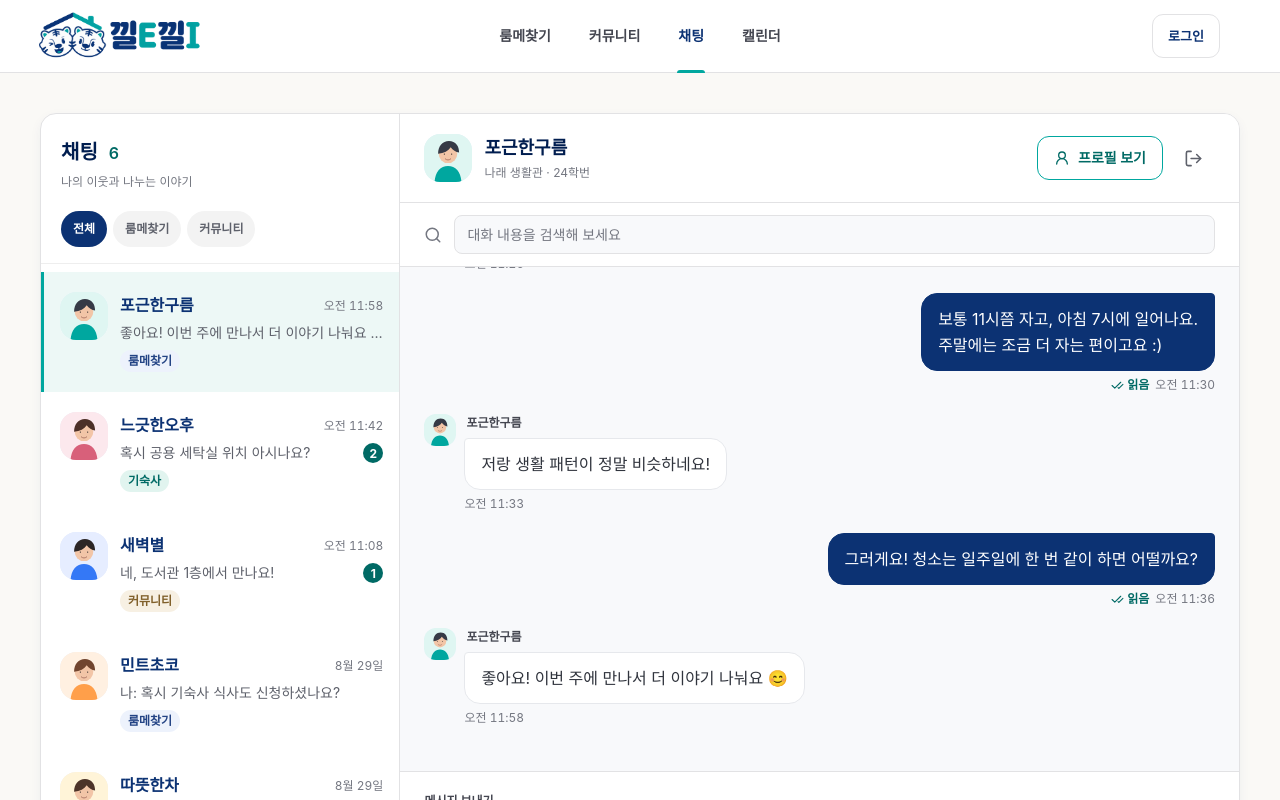
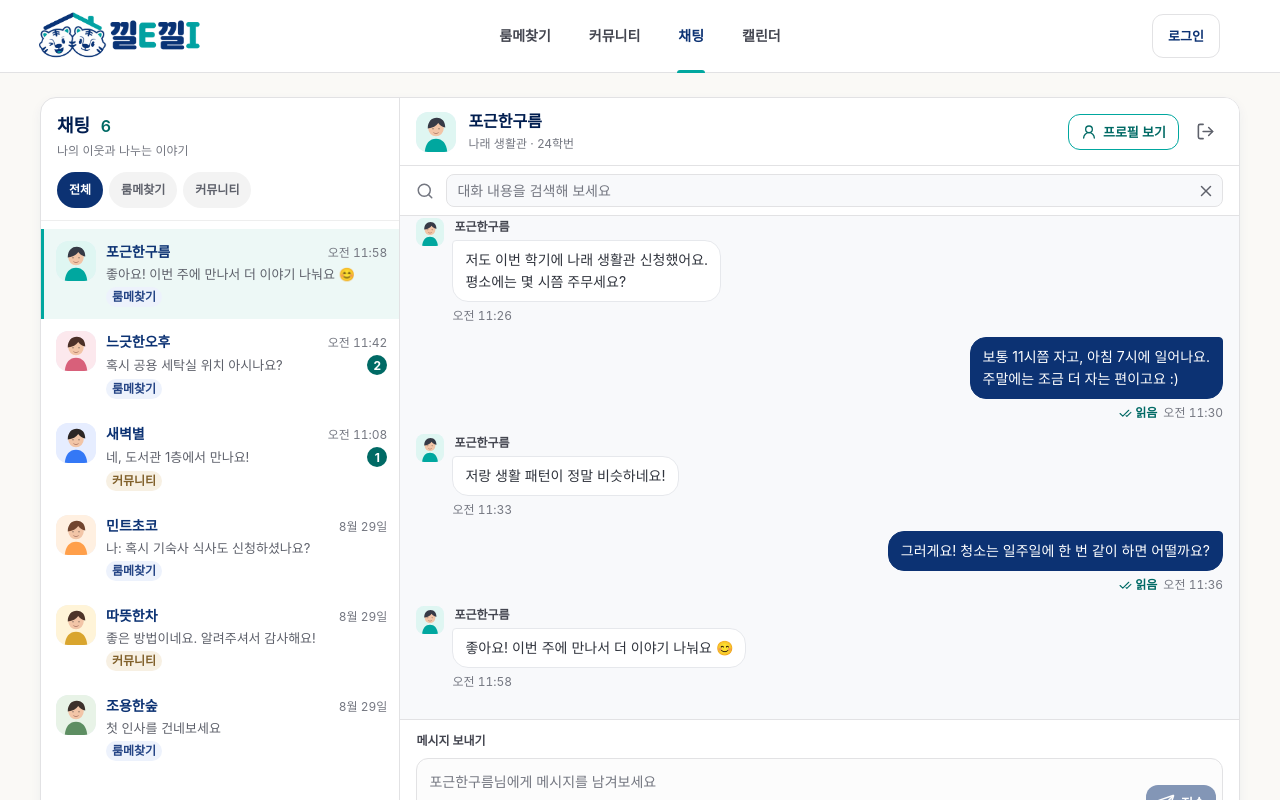
Before and after one commit to kkiri-kkiri/roommate-matching-platform, a React (Create React App) app in the folder frontend/: page /chat in a window 1280 px wide. Shown: the top 800 px of the page. Built offline with nearby package versions, Linux system fonts and the light colour scheme.

Commit message:
20260910 - 임예명 / 채팅 페이지 크기 수정, 아이콘 수정

```diff
--- a/frontend/src/pages/chat/ChatPage.js
+++ b/frontend/src/pages/chat/ChatPage.js
@@ -12,7 +12,7 @@ const CATEGORIES = [
   { id: "roommate", label: "룸메찾기" },
   { id: "community", label: "커뮤니티" },
 ];
-const CATEGORY_LABELS = { dormitory: "기숙사", ...Object.fromEntries(CATEGORIES.map(({ id, label }) => [id, label])) };
+const CATEGORY_LABELS = Object.fromEntries(CATEGORIES.map(({ id, label }) => [id, label]));
 const SAMPLE_TIME = Date.now() - 10 * 60 * 1000;
 const MAX_MESSAGE_LENGTH = 2000;
 
@@ -59,7 +59,7 @@ const INITIAL_ROOMS = [
     ],
   },
   {
-    id: "dormitory-afternoon", category: "dormitory", nickname: "느긋한오후",
+    id: "dormitory-afternoon", category: "roommate", nickname: "느긋한오후",
     photo: createAvatar("#fce8ed", "#d8607a", "#4c3028"), dormitory: "나래", year: "24",
     major: "식품영양학전공", introduction: "조용하고 여유로운 분위기에서 각자의 루틴을 지켜요.",
     tags: ["비흡연", "조용한 방", "주말 외출"], unread: 2, createdAt: sampleTimestamp(120),
@@ -354,9 +354,14 @@ function ChatPage() {
 
                 <S.SearchBar role="search" aria-label="대화 내역 검색">
                   <Search size={18} aria-hidden="true" />
-                  <S.SearchInput type="search" value={messageSearch}
-                    aria-label="대화 내용 검색" placeholder="대화 내용을 검색해 보세요"
-                    onChange={(event) => setMessageSearch(event.target.value)} />
+                  <S.SearchField>
+                    <S.SearchInput type="search" value={messageSearch}
+                      aria-label="대화 내용 검색" placeholder="대화 내용을 검색해 보세요"
+                      onChange={(event) => setMessageSearch(event.target.value)} />
+                    <S.SearchClearButton type="button" aria-label="검색어 지우기" onClick={() => setMessageSearch("")}>
+                      <X size={18} aria-hidden="true" />
+                    </S.SearchClearButton>
+                  </S.SearchField>
                   {searchQuery && <S.SearchCount role="status">{displayedMessages.length}건</S.SearchCount>}
                 </S.SearchBar>
 
@@ -377,7 +382,7 @@ function ChatPage() {
                             {own && <S.ScreenReaderOnly>내 메시지</S.ScreenReaderOnly>}
                             <S.MessageBubble $own={own}>{item.text}</S.MessageBubble>
                             <S.MessageMeta $own={own}>
-                              {own && <S.ReadStatus>{item.read && <CheckCheck size={13} aria-hidden="true" />}{item.read ? "읽음" : "안 읽음"}</S.ReadStatus>}
+                              {own && <S.ReadStatus>{item.read && <CheckCheck size={13} aria-hidden="true" />}{item.read ? "읽음" : "1"}</S.ReadStatus>}
                               <time dateTime={item.sentAt}>{formatTime(item.sentAt)}</time>
                             </S.MessageMeta>
                           </S.BubbleColumn>
--- a/frontend/src/pages/chat/ChatPageCss.js
+++ b/frontend/src/pages/chat/ChatPageCss.js
@@ -8,12 +8,12 @@ const button = css`
   display: inline-flex;
   align-items: center;
   justify-content: center;
-  gap: 8px;
-  min-height: 44px;
-  padding: 10px 16px;
+  gap: 6px;
+  min-height: 36px;
+  padding: 7px 12px;
   border: 1px solid transparent;
   border-radius: 12px;
-  font-size: 14px;
+  font-size: 13px;
   font-weight: 600;
   line-height: 20px;
   text-decoration: none;
@@ -31,7 +31,7 @@ const primary = css`
 
 export const Page = styled.main`
   min-height: 100vh;
-  padding: 40px 20px 64px;
+  padding: 24px 20px 32px;
   color: #1a1c1c;
   background: #faf9f6;
   font-family: "Plus Jakarta Sans", Pretendard, "Noto Sans KR", -apple-system, BlinkMacSystemFont, "Segoe UI", sans-serif;
@@ -40,7 +40,7 @@ export const Page = styled.main`
   button, input, textarea { font-family: inherit; }
   button, a, textarea { -webkit-tap-highlight-color: transparent; }
   svg { flex-shrink: 0; }
-  @media (max-width: 799px) { padding: 24px 16px 40px; }
+  @media (max-width: 799px) { padding: 16px 12px 24px; }
   @media (prefers-reduced-motion: reduce) {
     *, *::before, *::after { scroll-behavior: auto !important; transition: none !important; animation: none !important; }
   }
@@ -49,7 +49,7 @@ export const Content = styled.div`width: min(100%, 1200px); min-width: 0; margin
 export const Workspace = styled.div`
   display: grid;
   grid-template-columns: minmax(0, 3fr) minmax(0, 7fr);
-  height: max(800px, calc(100dvh - 160px));
+  height: max(560px, calc(100dvh - 56px));
   overflow: hidden;
   border: 1px solid #e2e2e4;
   border-radius: 16px;
@@ -57,7 +57,7 @@ export const Workspace = styled.div`
   box-shadow: 0 4px 12px rgba(12, 50, 115, 0.05);
   @media (max-width: 799px) {
     grid-template-columns: minmax(0, 1fr);
-    height: max(640px, calc(100dvh - 160px));
+    height: max(480px, calc(100dvh - 40px));
   }
 `;
 export const Sidebar = styled.aside`
@@ -68,22 +68,22 @@ export const Sidebar = styled.aside`
   border-right: 1px solid #e2e2e4;
   @media (max-width: 799px) { display: ${({ $mobileOpen }) => $mobileOpen ? "none" : "flex"}; border-right: 0; }
 `;
-export const ListHeader = styled.div`padding: 24px 20px 16px; border-bottom: 1px solid #eeeeee;`;
+export const ListHeader = styled.div`padding: 16px 16px 12px; border-bottom: 1px solid #eeeeee;`;
 export const ListTitle = styled.h2`
   margin: 0;
   color: #001d4f;
-  font-size: 20px;
+  font-size: 18px;
   font-weight: 600;
-  line-height: 28px;
+  line-height: 24px;
   span { margin-left: 6px; color: #006a65; font-size: 16px; }
   ${focus}
 `;
-export const ListMeta = styled.p`margin: 6px 0 20px; color: #747781; font-size: 12px;`;
+export const ListMeta = styled.p`margin: 4px 0 12px; color: #747781; font-size: 12px;`;
 export const FilterList = styled.div`display: flex; flex-wrap: wrap; gap: 6px;`;
 export const FilterButton = styled.button`
   ${button}
   min-height: 36px;
-  padding: 7px 11px;
+  padding: 7px 11px; gap: 8px;
   border-radius: 999px;
   background: ${({ $active }) => $active ? "#0c3273" : "#f3f3f3"};
   color: ${({ $active }) => $active ? "white" : "#5e616b"};
@@ -105,10 +105,10 @@ export const ConversationItem = styled.li`margin: 0; padding: 0;`;
 export const ConversationButton = styled.button`
   display: flex;
   align-items: flex-start;
-  gap: 12px;
+  gap: 10px;
   width: 100%;
   min-width: 0;
-  padding: 20px 16px;
+  padding: 12px;
   border: 0;
   border-left: 3px solid ${({ $active }) => $active ? "#00a79f" : "transparent"};
   background: ${({ $active }) => $active ? "#edf8f6" : "white"};
@@ -119,23 +119,23 @@ export const ConversationButton = styled.button`
   strong { font-weight: ${({ $unread }) => $unread ? 700 : 600}; }
   &:hover { background: ${({ $active }) => $active ? "#e2f3ee" : "#f7f8fa"}; }
   &:focus-visible { outline: 3px solid #00a79f; outline-offset: -3px; }
-  @media (min-width: 800px) and (max-width: 1000px) { gap: 8px; padding: 16px 10px; }
+  @media (min-width: 800px) and (max-width: 1000px) { gap: 8px; padding: 12px 10px; }
 `;
 export const Avatar = styled.img`
   display: block;
   flex-shrink: 0;
-  width: ${({ $small, $large }) => $large ? "80px" : $small ? "32px" : "48px"};
-  height: ${({ $small, $large }) => $large ? "80px" : $small ? "32px" : "48px"};
-  border-radius: ${({ $small }) => $small ? "12px" : "16px"};
+  width: ${({ $small, $large }) => $large ? "64px" : $small ? "28px" : "40px"};
+  height: ${({ $small, $large }) => $large ? "64px" : $small ? "28px" : "40px"};
+  border-radius: ${({ $small }) => $small ? "8px" : "12px"};
   background: #edf2fc;
   object-fit: cover;
 `;
-export const ConversationDetails = styled.span`display: flex; flex: 1; flex-direction: column; min-width: 0; gap: 7px;`;
+export const ConversationDetails = styled.span`display: flex; flex: 1; flex-direction: column; min-width: 0; gap: 4px;`;
 export const ConversationTop = styled.span`display: flex; justify-content: space-between; align-items: center; gap: 8px; min-width: 0;`;
-export const Nickname = styled.strong`min-width: 0; overflow: hidden; text-overflow: ellipsis; white-space: nowrap; font-size: 16px;`;
+export const Nickname = styled.strong`min-width: 0; overflow: hidden; text-overflow: ellipsis; white-space: nowrap; font-size: 14px;`;
 export const Timestamp = styled.time`flex-shrink: 0; color: #747781; font-size: 12px; font-variant-numeric: tabular-nums;`;
 export const ConversationPreview = styled.span`display: flex; align-items: center; gap: 8px; min-width: 0;`;
-export const PreviewText = styled.span`flex: 1; min-width: 0; overflow: hidden; white-space: nowrap; text-overflow: ellipsis; color: #5e616b; font-size: 14px; line-height: 20px;`;
+export const PreviewText = styled.span`flex: 1; min-width: 0; overflow: hidden; white-space: nowrap; text-overflow: ellipsis; color: #5e616b; font-size: 13px; line-height: 18px;`;
 export const UnreadBadge = styled.span`
   display: inline-flex;
   align-items: center;
@@ -155,16 +155,16 @@ export const CategoryBadge = styled.span`
   align-items: center;
   align-self: flex-start;
   width: fit-content;
-  padding: 3px 8px;
+  padding: 2px 6px;
   border-radius: 999px;
-  color: ${({ $category }) => ({ dormitory: "#006a65", roommate: "#244485", community: "#80602b" }[$category] || "#5e616b")};
-  background: ${({ $category }) => ({ dormitory: "#e1f4ef", roommate: "#edf2fc", community: "#f7f0e3" }[$category] || "#f3f3f3")};
+  color: ${({ $category }) => ({ roommate: "#244485", community: "#80602b" }[$category] || "#5e616b")};
+  background: ${({ $category }) => ({ roommate: "#edf2fc", community: "#f7f0e3" }[$category] || "#f3f3f3")};
   font-size: 12px;
   font-weight: 600;
   line-height: 16px;
   white-space: nowrap;
 `;
-export const ListFooter = styled.div`display: flex; align-items: center; gap: 6px; padding: 16px 20px; border-top: 1px solid #eeeeee; color: #747781; font-size: 12px; line-height: 18px;`;
+export const ListFooter = styled.div`display: flex; align-items: center; gap: 6px; padding: 10px 16px; border-top: 1px solid #eeeeee; color: #747781; font-size: 12px; line-height: 18px;`;
 export const RoomPanel = styled.section`
   display: flex;
   flex-direction: column;
@@ -179,10 +179,10 @@ export const RoomHeader = styled.div`
   align-items: center;
   justify-content: space-between;
   gap: 12px;
-  padding: 20px 24px;
+  padding: 12px 16px;
   border-bottom: 1px solid #e2e2e4;
   background: white;
-  @media (max-width: 799px) { padding: 16px; gap: 8px; }
+  @media (max-width: 799px) { padding: 12px; gap: 8px; }
 `;
 export const MobileBackButton = styled.button`
   ${button}
@@ -211,7 +211,7 @@ export const ParticipantButton = styled.button`
   ${focus}
   @media (max-width: 799px) { flex: 1; gap: 8px; }
 `;
-export const ParticipantName = styled.h2`margin: 0; overflow: hidden; white-space: nowrap; text-overflow: ellipsis; color: #001d4f; font-size: 18px; font-weight: 600; line-height: 26px;`;
+export const ParticipantName = styled.h2`margin: 0; overflow: hidden; white-space: nowrap; text-overflow: ellipsis; color: #001d4f; font-size: 16px; font-weight: 600; line-height: 22px;`;
 export const ParticipantMeta = styled.p`margin: 3px 0 0; color: #747781; font-size: 12px; line-height: 18px;`;
 export const HeaderActions = styled.div`
   display: flex;
@@ -230,8 +230,8 @@ export const SecondaryButton = styled.button`
 `;
 export const IconButton = styled.button`
   ${button}
-  width: 44px;
-  padding: 10px;
+  width: 36px;
+  padding: 7px;
   background: transparent;
   color: #5e616b;
   &:hover { background: #f3f3f3; color: #0c3273; }
@@ -241,16 +241,27 @@ export const SearchBar = styled.div`
   align-items: center;
   flex-shrink: 0;
   gap: 12px;
-  padding: 12px 24px;
+  padding: 8px 16px;
   border-bottom: 1px solid #e2e2e4;
   background: white;
   color: #747781;
-  @media (max-width: 799px) { padding: 12px 16px; }
+  @media (max-width: 799px) { padding: 8px 12px; }
+`;
+export const SearchField = styled.div`position: relative; flex: 1; min-width: 0;`;
+export const SearchClearButton = styled(IconButton)`
+  position: absolute;
+  top: 50%;
+  right: 3px;
+  transform: translateY(-50%);
+  width: 28px;
+  min-height: 28px;
+  padding: 4px;
 `;
 export const SearchInput = styled.input`
-  flex: 1;
+  &::-webkit-search-cancel-button { -webkit-appearance: none; }
+  width: 100%;
   min-width: 0;
-  padding: 10px 12px;
+  padding: 7px 36px 7px 10px;
   border: 1px solid #e2e2e4;
   border-radius: 8px;
   background: #f8f9fb;
@@ -277,39 +288,39 @@ export const ContextLink = styled(Link)`
 export const MessageScroller = styled.div`
   flex: 1;
   min-height: 0;
-  padding: 24px;
+  padding: 16px;
   overflow-y: auto;
   overscroll-behavior: contain;
   scrollbar-width: thin;
   scrollbar-color: #c4c6d2 transparent;
   ${focus}
-  @media (max-width: 799px) { padding: 20px 16px; }
+  @media (max-width: 799px) { padding: 12px; }
 `;
 export const DateDivider = styled.div`
   display: flex;
   align-items: center;
-  gap: 16px;
-  margin: 24px 0;
+  gap: 12px;
+  margin: 16px 0;
   color: #747781;
   font-size: 12px;
   &::before, &::after { content: ""; flex: 1; height: 1px; background: #e5e7ec; }
   span { flex-shrink: 0; }
 `;
-export const MessageGroup = styled.div`margin-bottom: 20px;`;
+export const MessageGroup = styled.div`margin-bottom: 12px;`;
 export const MessageRow = styled.div`display: flex; justify-content: ${({ $own }) => $own ? "flex-end" : "flex-start"}; align-items: flex-start; gap: 8px;`;
 export const BubbleColumn = styled.div`display: flex; flex-direction: column; max-width: 78%; min-width: 0;`;
-export const MessageAuthor = styled.span`margin: 0 0 6px 2px; color: #444650; font-size: 12px; font-weight: 600;`;
+export const MessageAuthor = styled.span`margin: 0 0 4px 2px; color: #444650; font-size: 12px; font-weight: 600;`;
 export const MessageBubble = styled.div`
-  padding: 12px 16px;
+  padding: 8px 12px;
   border: 1px solid ${({ $own }) => $own ? "#0c3273" : "#e6e8ec"};
   border-radius: ${({ $own }) => $own ? "16px 4px 16px 16px" : "4px 16px 16px 16px"};
   background: ${({ $own }) => $own ? "#0c3273" : "white"};
   color: ${({ $own }) => $own ? "white" : "#30343d"};
-  font-size: 16px;
-  line-height: 26px;
+  font-size: 14px;
+  line-height: 22px;
   white-space: pre-wrap;
   overflow-wrap: anywhere;
-  @media (max-width: 799px) { font-size: 14px; line-height: 24px; }
+  @media (max-width: 799px) { font-size: 14px; line-height: 22px; }
 `;
 export const MessageMeta = styled.div`
   display: flex;
@@ -322,12 +333,12 @@ export const MessageMeta = styled.div`
   time { font-variant-numeric: tabular-nums; }
 `;
 export const ReadStatus = styled.span`display: inline-flex; align-items: center; gap: 3px; color: #006a65; font-weight: 600;`;
-export const ConversationStart = styled.p`margin: 0 0 24px; color: #747781; font-size: 12px; text-align: center;`;
+export const ConversationStart = styled.p`margin: 0 0 16px; color: #747781; font-size: 12px; text-align: center;`;
 export const Composer = styled.form`
-  padding: 20px 24px 16px;
+  padding: 12px 16px;
   border-top: 1px solid #e2e2e4;
   background: white;
-  @media (max-width: 799px) { padding: 16px; }
+  @media (max-width: 799px) { padding: 12px; }
 `;
 export const ComposerLabel = styled.label`display: block; margin-bottom: 8px; color: #444650; font-size: 12px; font-weight: 600;`;
 export const ComposerField = styled.div`
@@ -345,9 +356,9 @@ export const MessageInput = styled.textarea`
   flex: 1;
   width: 100%;
   min-width: 0;
-  min-height: 64px;
+  min-height: 48px;
   max-height: 160px;
-  padding: 12px;
+  padding: 8px;
   resize: none;
   border: 0;
   border-radius: 8px;
@@ -359,27 +370,27 @@ export const MessageInput = styled.textarea`
   &::placeholder { color: #747781; }
   @media (max-width: 799px) { font-size: 16px; }
 `;
-export const SendButton = styled.button`${primary} flex-shrink: 0; margin: 4px; padding: 10px 14px;`;
+export const SendButton = styled.button`${primary} flex-shrink: 0; margin: 2px; padding: 7px 10px;`;
 export const EmptyState = styled.div`
   display: flex;
   flex: 1;
   flex-direction: column;
   align-items: center;
   justify-content: center;
-  min-height: 240px;
-  padding: ${({ $compact }) => $compact ? "32px 20px" : "48px 24px"};
+  min-height: 180px;
+  padding: ${({ $compact }) => $compact ? "24px 16px" : "32px 20px"};
   text-align: center;
   h2, h3 { margin: 20px 0 0; color: #001d4f; font-size: ${({ $compact }) => $compact ? "16px" : "20px"}; line-height: 28px; }
   p { max-width: 320px; margin: 10px 0 24px; color: #747781; font-size: 14px; line-height: 24px; word-break: keep-all; white-space: pre-line; }
 `;
-export const EmptyIcon = styled.div`display: grid; place-items: center; width: 64px; height: 64px; border-radius: 50%; background: #e7f8f6; color: #006a65; svg { width: 28px; height: 28px; }`;
+export const EmptyIcon = styled.div`display: grid; place-items: center; width: 48px; height: 48px; border-radius: 50%; background: #e7f8f6; color: #006a65; svg { width: 24px; height: 24px; }`;
 export const PrimaryLink = styled(Link)`${primary}`;
 export const StatusMessage = styled.p`margin: 12px 0 0; color: #006a65; font-size: 12px; line-height: 20px; &:empty { margin: 0; }`;
 export const Dialog = styled.dialog`
-  width: min(440px, calc(100vw - 32px));
+  width: min(400px, calc(100vw - 32px));
   max-height: calc(100dvh - 32px);
   margin: auto;
-  padding: 28px;
+  padding: 20px;
   overflow-y: auto;
   border: 0;
   border-radius: 24px;
@@ -388,7 +399,7 @@ export const Dialog = styled.dialog`
   box-shadow: 0 16px 48px rgba(12, 50, 115, 0.15);
   &::backdrop { background: rgba(12, 50, 115, 0.4); }
   ${focus}
-  @media (max-width: 480px) { padding: 24px 20px; }
+  @media (max-width: 480px) { padding: 20px 16px; }
 `;
 export const DialogHeader = styled.div`display: flex; align-items: center; justify-content: space-between; gap: 12px; margin-bottom: 16px;`;
 export const DialogTitle = styled.h2`margin: 0; color: #001d4f; font-size: 20px; font-weight: 600; line-height: 28px;`;
@@ -396,8 +407,8 @@ export const DialogDescription = styled.p`margin: 0; color: #5e616b; font-size:
 export const ProfileSummary = styled.div`
   display: flex;
   align-items: center;
-  gap: 16px;
-  margin: 24px 0;
+  gap: 12px;
+  margin: 16px 0;
   > div { min-width: 0; }
   strong { display: block; color: #001d4f; font-size: 20px; overflow-wrap: anywhere; }
   p { margin: 6px 0; color: #747781; font-size: 13px; }
@@ -406,8 +417,8 @@ export const ProfileDetails = styled.dl`
   display: grid;
   grid-template-columns: minmax(0, 1fr) minmax(0, 1fr);
   gap: 12px 20px;
-  margin: 24px 0;
-  padding: 20px;
+  margin: 16px 0;
+  padding: 16px;
   border-radius: 16px;
   background: #f7f8fa;
   dt { color: #747781; font-size: 12px; }
@@ -419,7 +430,7 @@ export const ProfileTags = styled.div`
   gap: 8px;
   span { padding: 5px 10px; border-radius: 999px; background: #e7f8f6; color: #006a65; font-size: 12px; }
 `;
-export const DialogActions = styled.div`display: flex; flex-wrap: wrap; justify-content: flex-end; gap: 12px; margin-top: 24px;`;
+export const DialogActions = styled.div`display: flex; flex-wrap: wrap; justify-content: flex-end; gap: 12px; margin-top: 16px;`;
 export const DangerButton = styled.button`${button} background: #ba1a1a; color: white; &:hover { background: #93000a; }`;
 export const ScreenReaderOnly = styled.span`
   position: absolute;
```
